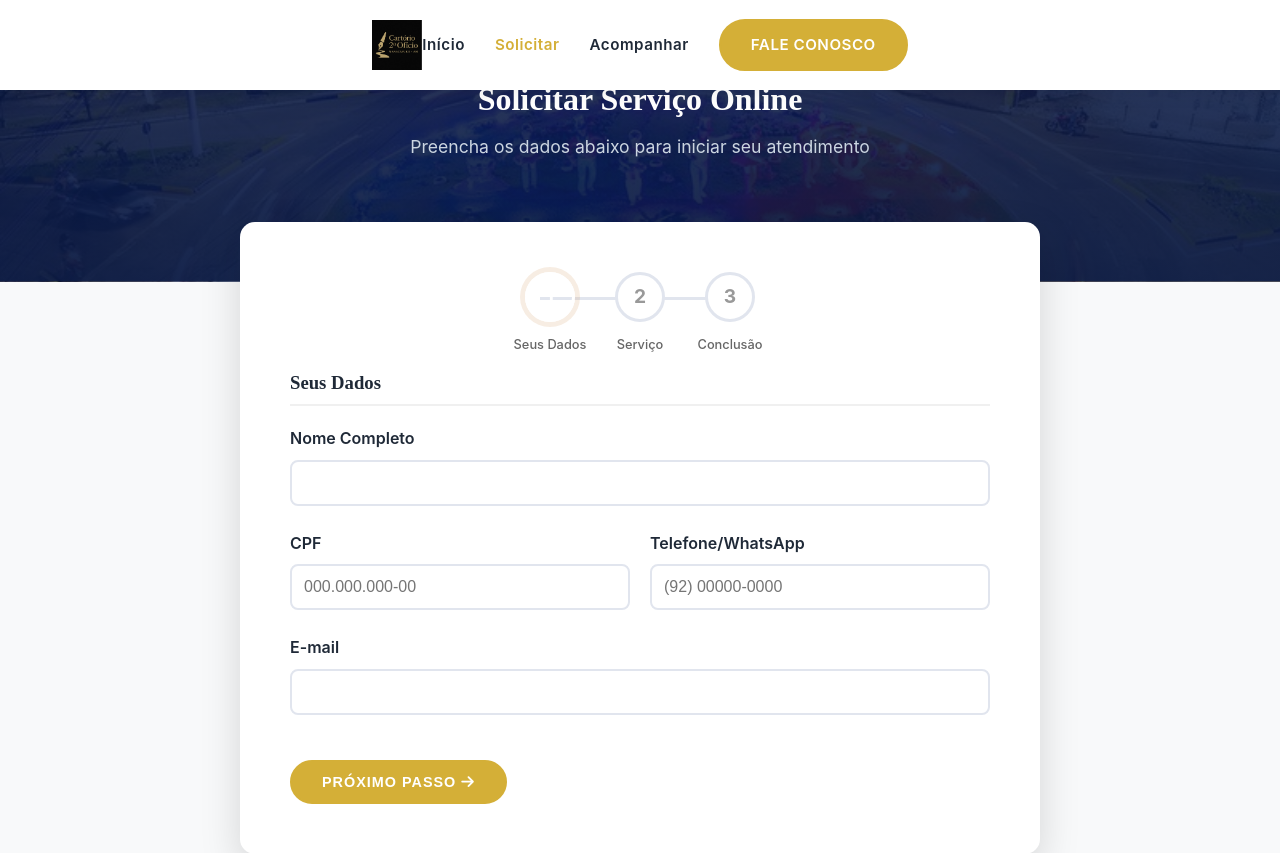
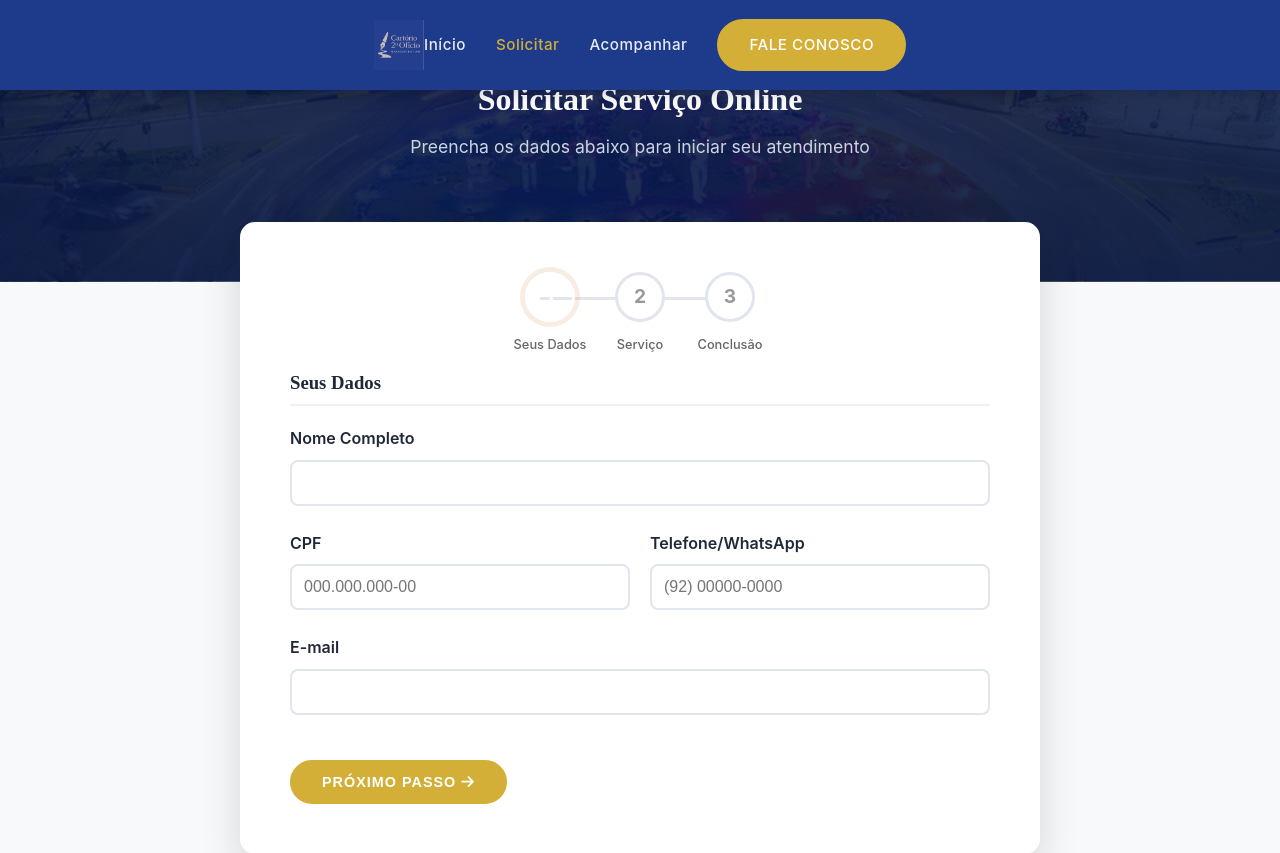
Before and after one commit to Feitosa98/Site_2ofMPU, a PHP site: page /Site_2ofMPU/solicitar.html in a window 1280 px wide. Shown: the top 853 px of the page. Run offline with PHP 8.4, Linux system fonts and the light colour scheme.

Commit message:
Implement validation and fix header style

```diff
--- a/style.css
+++ b/style.css
@@ -82,8 +82,8 @@ ul {
 
 /* Header */
 header {
-  background-color: white;
-  /* Fallback */
+  background-color: var(--primary);
+  /* Blue header */
   position: fixed;
   width: 100%;
   top: 0;
@@ -92,14 +92,15 @@ header {
   display: flex;
   align-items: center;
   transition: all 0.4s ease;
-  box-shadow: 0 4px 20px -5px rgba(0, 0, 0, 0.1);
+  box-shadow: 0 4px 20px -5px rgba(0, 0, 0, 0.3);
 }
 
 /* Scrolled state (handled by JS) */
 header.scrolled {
-  background-color: rgba(255, 255, 255, 0.95);
+  background-color: rgba(30, 58, 138, 0.95);
+  /* Semi-transparent blue */
   backdrop-filter: blur(10px);
-  box-shadow: 0 4px 20px -5px rgba(0, 0, 0, 0.1);
+  box-shadow: 0 4px 20px -5px rgba(0, 0, 0, 0.3);
 }
 
 nav {
@@ -118,8 +119,8 @@ nav {
 .logo img {
   height: 60px;
   transition: var(--transition);
-  mix-blend-mode: multiply;
-  /* Makes white background transparent */
+  mix-blend-mode: screen;
+  /* Hides BLACK background on dark header */
   display: block;
 }
 
@@ -130,8 +131,9 @@ nav {
 }
 
 .nav-links a {
-  font-weight: 600;
-  color: var(--text-dark);
+  font-weight: 500;
+  color: rgba(255, 255, 255, 0.9);
+  /* White text */
   font-family: 'Inter', sans-serif;
   font-size: 0.95rem;
   letter-spacing: 0.5px;
@@ -722,7 +724,7 @@ footer {
   display: none;
   font-size: 1.5rem;
   cursor: pointer;
-  color: var(--primary);
+  color: white;
 }
 
 .btn-outline {
```
